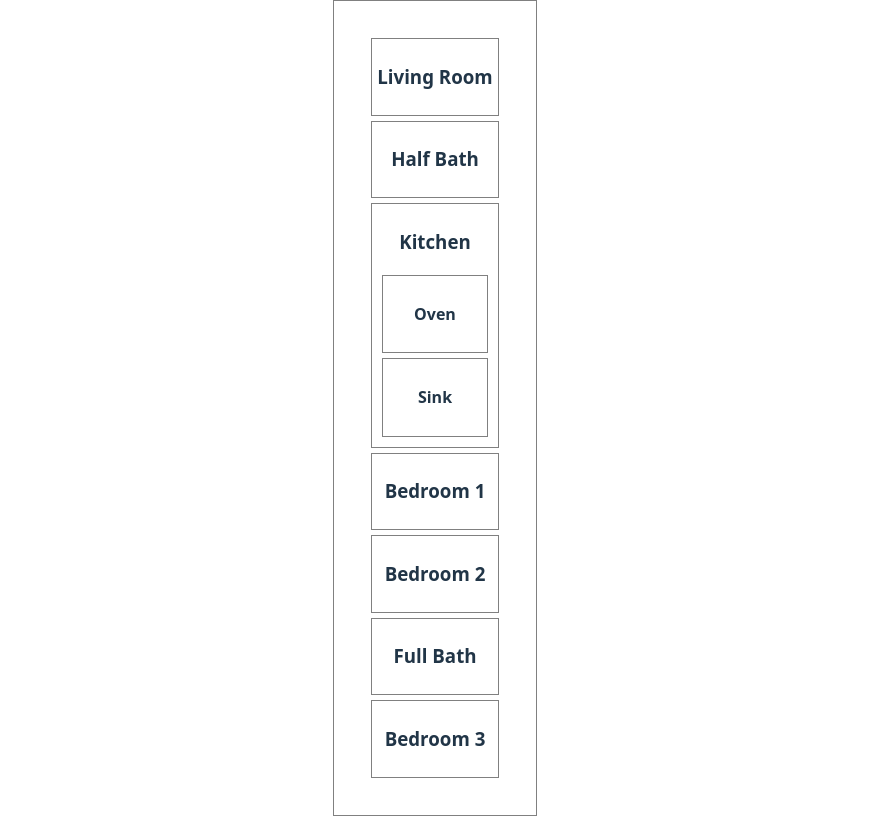
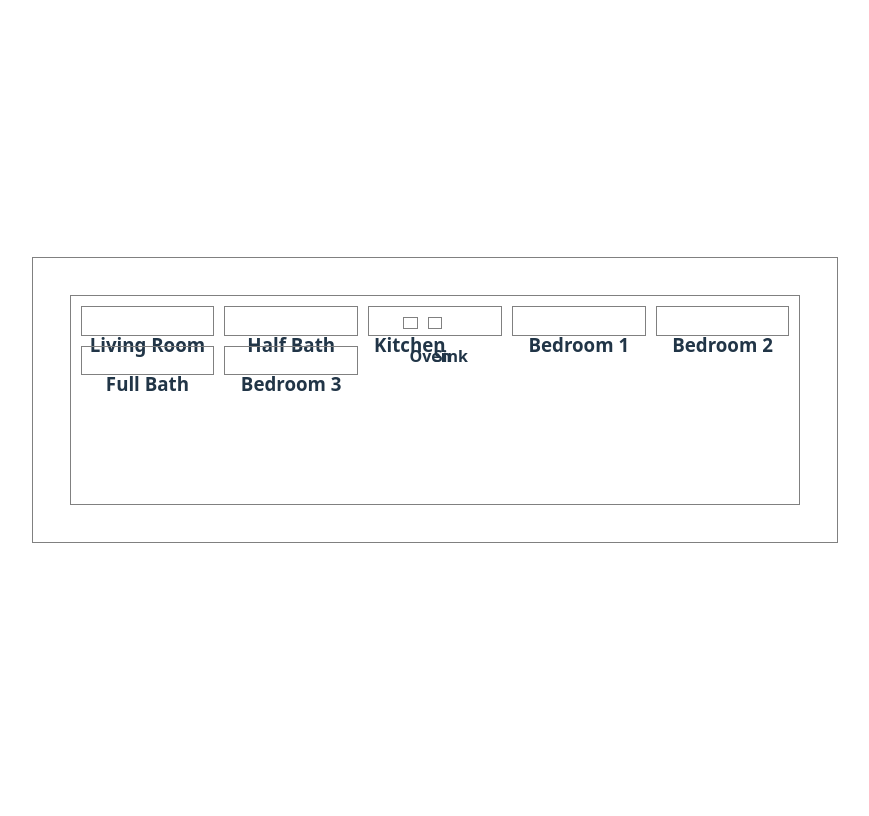
Before and after one commit to Bpost129/floorplan-lab-x2, a React (Vite) app: page / in a window 1280 px wide. Shown: the whole page, without its empty margins (205-1074 px from the left). Built offline with nearby package versions, Linux system fonts and the light colour scheme.

Commit message:
add id's to floorplan divs for css changes

```diff
--- a/src/App.css
+++ b/src/App.css
@@ -9,6 +9,18 @@
   border: 1px solid grey;
   margin: 5px;
   padding: 5px;
+}
+
+#floorplan {
+  display: grid;
+  grid-template-columns: 20% 20% 20% 20% 20%;
+  grid-template-rows: 20% 20% 20% 20% 20%;
+}
+
+#kitchen {
+  display: grid;
+  grid-template-columns: 20% 20% 20% 20% 20%;
+  grid-template-rows: 20% 20% 20% 20% 20%;
 }
 
 .logo {
--- a/src/Bath.jsx
+++ b/src/Bath.jsx
@@ -1,6 +1,6 @@
 const Bath = ({ size }) => {
   return (
-    <div>
+    <div id="bath">
       <h3>{size} Bath</h3>
     </div>
   )
--- a/src/Bedroom.jsx
+++ b/src/Bedroom.jsx
@@ -1,6 +1,6 @@
 const Bedroom = ({ bedNum }) => {
   return (
-    <div>
+    <div id={`bedroom${bedNum}`}>
       <h3>Bedroom {bedNum}</h3>
     </div>
   )
--- a/src/FloorPlan.jsx
+++ b/src/FloorPlan.jsx
@@ -5,7 +5,7 @@
 
 const FloorPlan = () => {
   return (
-    <>
+    <div id="floorplan">
       <LivingRoom />
       <Bath size={'Half'} />
       <Kitchen />
@@ -13,7 +13,7 @@
       <Bedroom bedNum={2} />
       <Bath size={'Full'} />
       <Bedroom bedNum={3} />
-    </>
+    </div>
   )
 }
 
--- a/src/Kitchen.jsx
+++ b/src/Kitchen.jsx
@@ -3,7 +3,7 @@
 
 const Kitchen = () => {
   return (
-    <div>
+    <div id="kitchen">
       <h3>Kitchen</h3>
       <Oven />
       <Sink />
--- a/src/LivingRoom.jsx
+++ b/src/LivingRoom.jsx
@@ -1,6 +1,6 @@
 const LivingRoom = () => {
   return (
-    <div>
+    <div id="livingroom">
       <h3>Living Room</h3>
     </div>
   )
--- a/src/Oven.jsx
+++ b/src/Oven.jsx
@@ -1,6 +1,6 @@
 const Oven = () => {
   return (
-    <div>
+    <div id="oven">
       <h4>Oven</h4>
     </div>
   )
--- a/src/Sink.jsx
+++ b/src/Sink.jsx
@@ -1,6 +1,6 @@
 const Sink = () => {
   return (
-    <div>
+    <div id="sink">
       <h4>Sink</h4>
     </div>
   )
```
